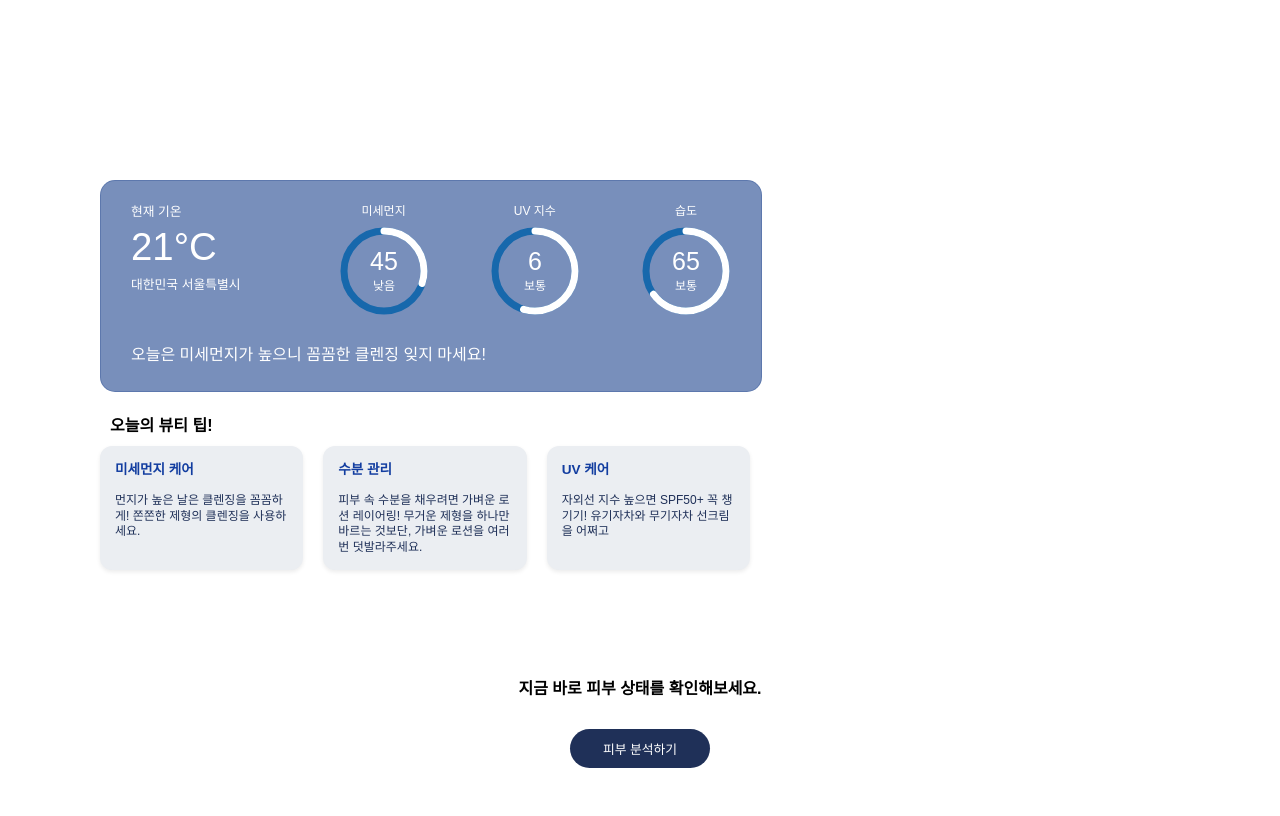
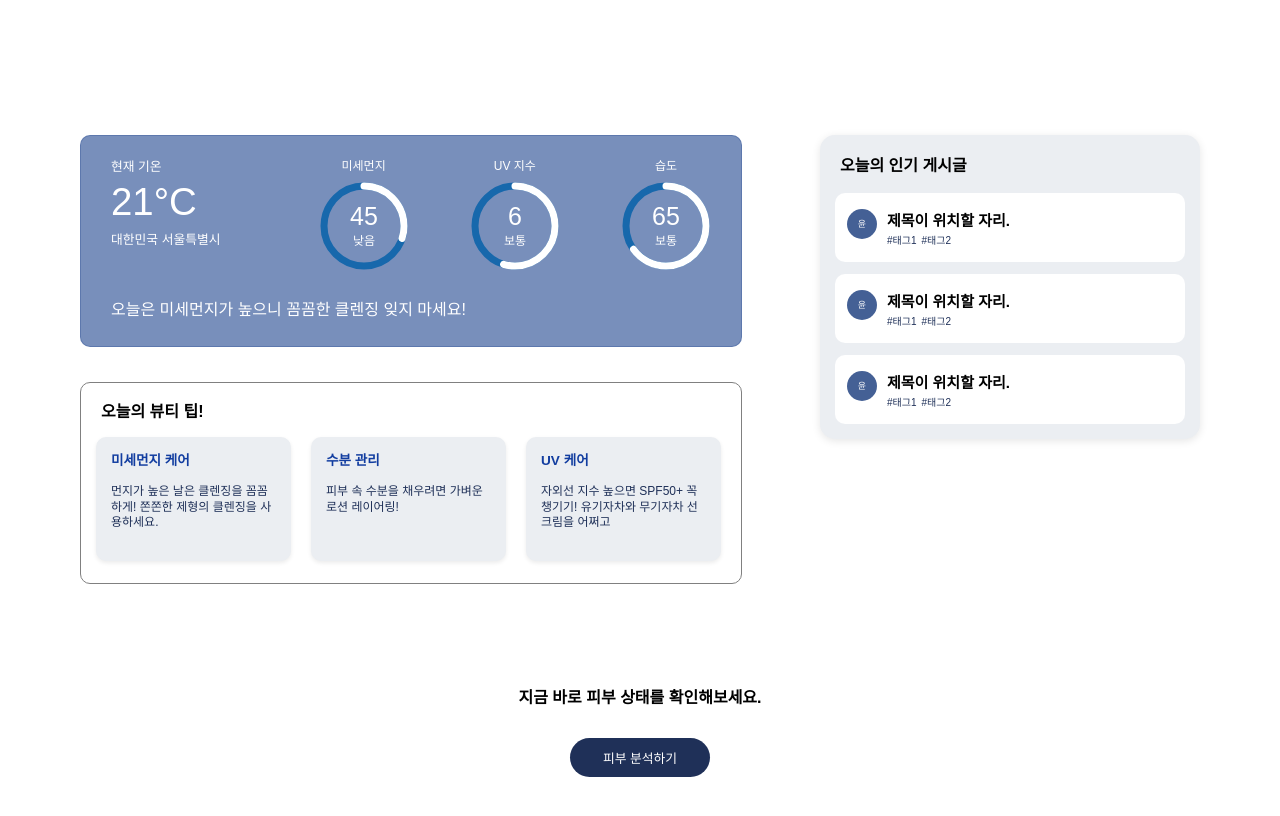
Before and after one commit to tab-captains/RE-Skin-fe, a React (Vite) app: page / in a window 1280 px wide. Shown: the part 560-1376 px from the top of the page. Built offline with nearby package versions, Linux system fonts and the light colour scheme.

Commit message:
design: 인기 게시글 미리보기 UI 구성

```diff
--- /dev/null
+++ b/src/features/common/components/ProfileIcon.jsx
@@ -0,0 +1,24 @@
+import styled from "styled-components";
+import colors from "../../common/colors";
+const ProfileIcon = ({ name, size = 40 }) => {
+  const initial = name ? name[0].toUpperCase() : "?";
+
+  return <Circle size={size}>{initial}</Circle>;
+};
+
+export default ProfileIcon;
+
+const Circle = styled.div`
+  width: ${props => props.size}px;
+  height: ${props => props.size}px;
+  border-radius: 50%;
+  background-color: ${colors.profile};
+  color: white;
+  display: flex;
+  justify-content: center;
+  align-items: center;
+  font-size: ${props => props.size * 0.3}px;
+  user-select: none;
+  flex-shrink: 0;
+  margin-bottom: 8px;
+`;
--- a/src/features/main/components/BoardCard.jsx
+++ b/src/features/main/components/BoardCard.jsx
@@ -1,10 +1,92 @@
 import styled from "styled-components";
 import colors from "../../common/colors";
+import ProfileIcon from "../../common/components/ProfileIcon"
 
 const BoardCard = () => {
   return (
-    <></>
+      <PopularContainer>
+      <p style={{margin: "5px",marginTop:"7px", fontWeight:"bold"}}>오늘의 인기 게시글</p>
+      <PreviewCard >
+        <ProfileIcon  name="윤규리" size={30}/>
+        <TextWrapper>
+          <Title>제목이 위치할 자리.</Title>
+          <TagWrapper>
+            <Tag>#태그1</Tag>
+            <Tag>#태그2</Tag>
+          </TagWrapper>
+        </TextWrapper>
+      </PreviewCard>
+      <PreviewCard >
+        <ProfileIcon  name="윤규리" size={30}/>
+        <TextWrapper>
+          <Title>제목이 위치할 자리.</Title>
+          <TagWrapper>
+            <Tag>#태그1</Tag>
+            <Tag>#태그2</Tag>
+          </TagWrapper>
+        </TextWrapper>
+      </PreviewCard>
+        <PreviewCard >
+        <ProfileIcon  name="윤규리" size={30}/>
+        <TextWrapper>
+          <Title>제목이 위치할 자리.</Title>
+          <TagWrapper>
+            <Tag>#태그1</Tag>
+            <Tag>#태그2</Tag>
+          </TagWrapper>
+        </TextWrapper>
+      </PreviewCard>
+    </PopularContainer>
   );
 };
 
 export default BoardCard;
+
+const TextWrapper = styled.div`
+  display: flex;
+  flex-direction: column;
+  margin-left: 10px;
+`;
+
+const Title = styled.div`
+  font-weight: bold;
+  margin: 0;
+  font-size: 15px;
+`;
+
+const TagWrapper = styled.div`
+  display: flex;
+  flex-direction: row;
+  margin-top: 2px;
+`;
+
+const Tag = styled.div`
+  font-size: 10px;
+  margin-right: 5px;
+  color: ${colors.primary};
+`;
+
+const PopularContainer = styled.div`
+  width: 350px;
+  background: ${colors.box};
+  padding: 10px 15px 15px 15px;
+  border-radius: 15px;
+  box-shadow: 0 2px 8px rgba(0,0,0,0.1);
+  display: flex;
+  flex-direction: column;
+  gap: 12px;
+`;
+
+const PreviewCard = styled.div`
+  background: white;
+  padding: 12px;
+  border-radius: 10px;
+  height: 45px;
+  display: flex;
+  align-items: center;
+  cursor: pointer;
+
+  &:hover {
+    background: #eceff3;
+  }
+  `
--- a/src/features/main/components/BottomSection.jsx
+++ b/src/features/main/components/BottomSection.jsx
@@ -2,25 +2,47 @@ import styled from "styled-components";
 import colors from "../../common/colors";
 import WeatherCard from "./WeatherCard";
 import TipCard from "./TipCard";
+import BoardCard from './BoardCard';
 const BottomSection = () => {
 
   return(
     <Container>
+      <LeftWrapper>
       <WeatherCard />
-      <p style={{margin: "10px 0 0 10px", fontWeight: "bold"}}>오늘의 뷰티 팁!</p>
+      <TipWrapper>
+      <p style={{margin: "0 0 15px 5px", fontWeight: "bold"}}>오늘의 뷰티 팁!</p>
       <TipCard   tips={[
     { title: "미세먼지 케어", content: "먼지가 높은 날은 클렌징을 꼼꼼하게! 쫀쫀한 제형의 클렌징을 사용하세요." },
-    { title: "수분 관리", content: "피부 속 수분을 채우려면 가벼운 로션 레이어링! 무거운 제형을 하나만 바르는 것보단, 가벼운 로션을 여러 번 덧발라주세요." },
+    { title: "수분 관리", content: "피부 속 수분을 채우려면 가벼운 로션 레이어링! " },
     { title: "UV 케어", content: "자외선 지수 높으면 SPF50+ 꼭 챙기기! 유기자차와 무기자차 선크림을 어쩌고" },
   ]}/>
+    </TipWrapper>
+    </LeftWrapper>
+    <BoardCard />
     </Container>
   );
 };
 
 export default BottomSection;
 
-const Container = styled.div`
+const TipWrapper =styled.div`
+  width: 630px;
+  height: 170px;
+  border-radius: 10px;
+  padding: 15px;
+  border: 1px solid;
+  border-color: gray;
+  gap: 7px;
+`
+const LeftWrapper = styled.div`
   display: flex;
   flex-direction: column;
+  gap: 35px;
+`;
+const Container =styled.div`
+  display: flex;
+  justify-content: space-between;
+  align-items: flex-start;
+  width: 100%;
   gap: 10px;
-`;
+`
--- a/src/features/main/components/TipCard.jsx
+++ b/src/features/main/components/TipCard.jsx
@@ -1,6 +1,5 @@
 import styled from "styled-components";
 import colors from "../../common/colors";
-
 const TipCard=({tips})=>
   { return (
     <Wrapper> {tips.map((tip, idx) => (
@@ -17,19 +16,20 @@ export default TipCard;
 
 const Wrapper = styled.div `
   display:flex;
-  width: 650px;
+  width: 600px;
   gap: 20px;
 `;
 
 const TipBox = styled.div`
-  flex: 1;
+  display: flex;
+  flex-direction: column;
+  justify-content: flex-start;
+  flex-basis: calc((90% - 45px) / 3);
+  flex-shrink: 0;
   height: 100px;
   padding: 12px 15px;
   background-color: ${colors.box};
-  border-radius: 12px;
-  display: flex;
-  flex-direction: column;
-  justify-content: flex-start;
+  border-radius: 10px;
   box-shadow: 0 2px 4px rgba(0,0,0,0.08);
 `;
 
@@ -44,4 +44,5 @@ const Content = styled.div `
   color: ${colors.primary};
   line-height: 1.3;
   margin-top: 15px;
+
 `;
--- a/src/features/main/components/WeatherCard.jsx
+++ b/src/features/main/components/WeatherCard.jsx
@@ -36,7 +36,7 @@ const Wrapper = styled.div`
   width: 600px;
   height: 170px;
   padding: 20px 30px;
-  border-radius: 15px;
+  border-radius: 10px;
   border: 1px solid ${colors.weather};
   background-color:${colors.weather};
   display: flex;
@@ -73,5 +73,6 @@ const GaugesWrapper = styled.div`
   display: flex;
   flex: 0.8;
   justify-content: space-between;
+
 `;
 export default WeatherCard;
--- a/src/features/main/pages/MainPage.jsx
+++ b/src/features/main/pages/MainPage.jsx
@@ -64,7 +64,7 @@ const Top=styled.div`
   align-items: center;
   gap: 80px;
   min-height: 50vh;
-  padding: 120px 100px;
+  padding: 100px 80px;
 `
 const Bottom=styled.div`
   display: flex;
@@ -72,5 +72,5 @@ const Bottom=styled.div`
   align-items: center;
   gap: 80px;
   min-height: 50vh;
-  padding: 0 100px;
+  padding: 0 80px;
 `
```
